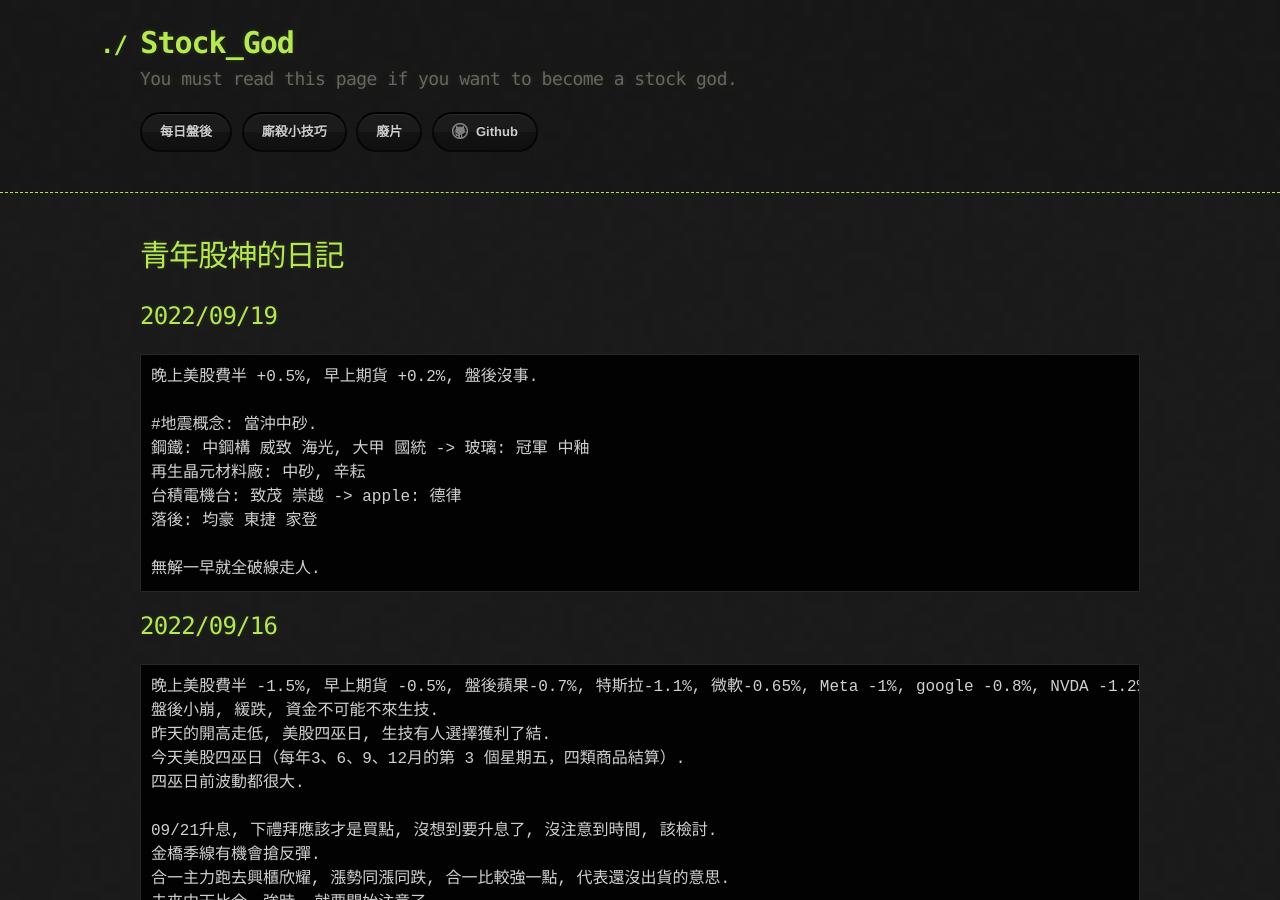
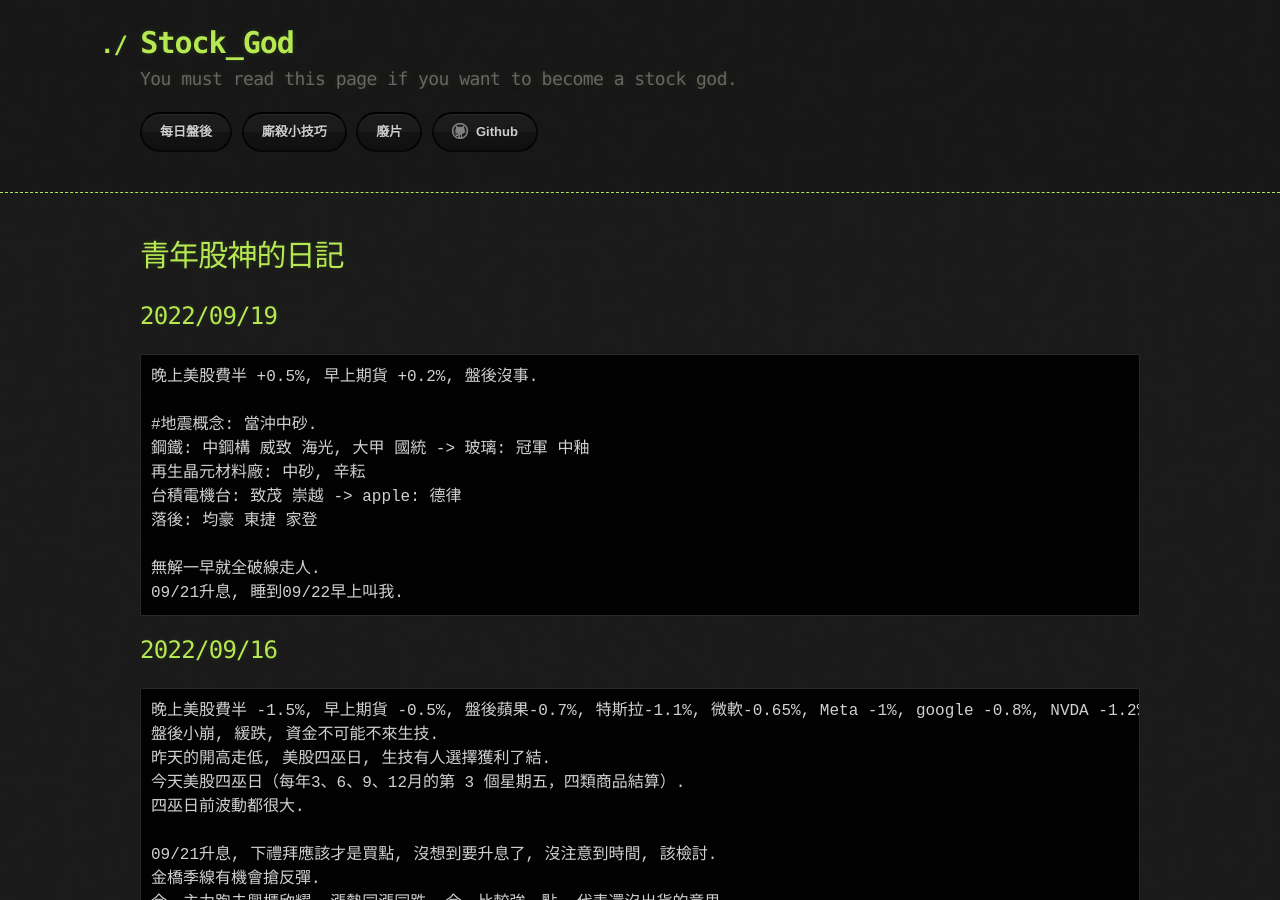
Before and after one commit to lepg5487/Stock_God, a Jekyll site: the page built from index.md, in a window 1280 px wide and 900 px high. Built offline with Jekyll 4.4.1, drawn with Linux system fonts in a browser that asks for light colours; our own code applies the rules of GitHub Pages for plain Markdown files.

Commit message:
Update index.md

````diff
--- a/index.md
+++ b/index.md
@@ -15,6 +15,7 @@ layout: testlayouts
 落後: 均豪 東捷 家登
 
 無解一早就全破線走人.
+09/21升息, 睡到09/22早上叫我.
 ```
 
 ## 2022/09/16
````
